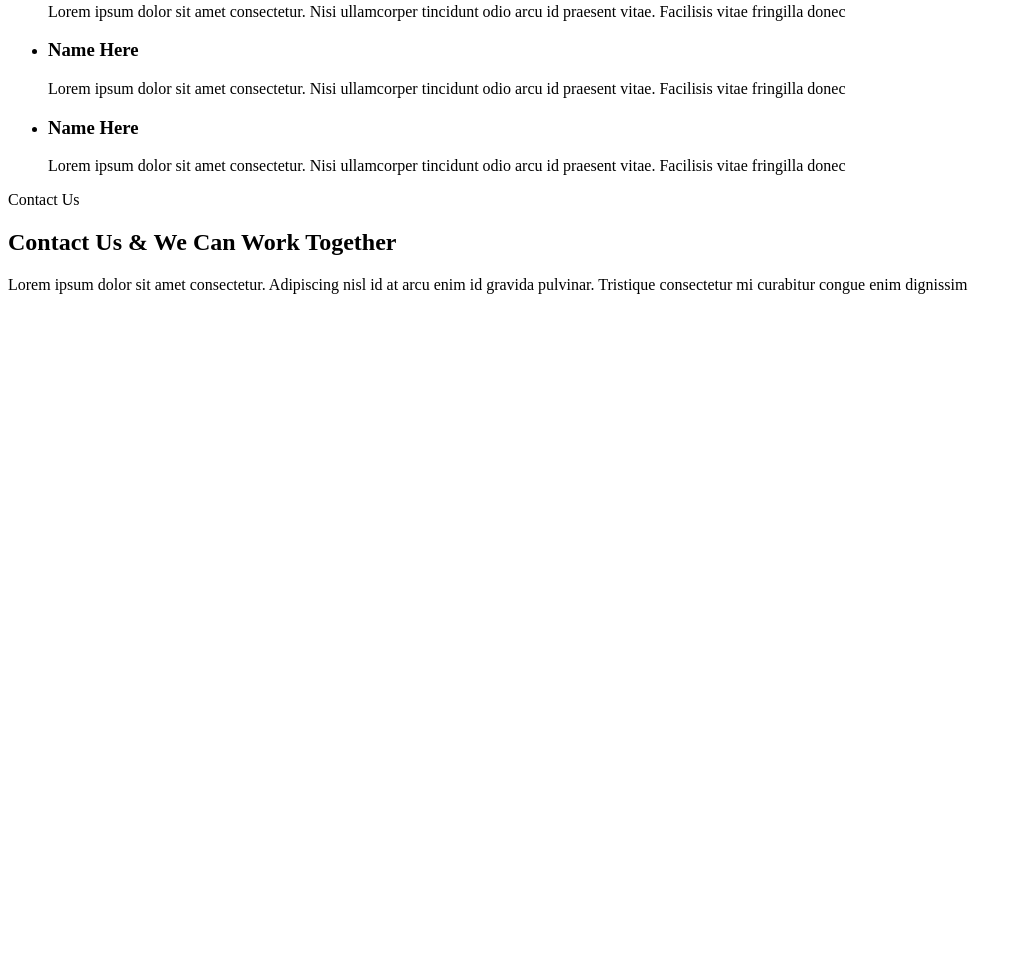
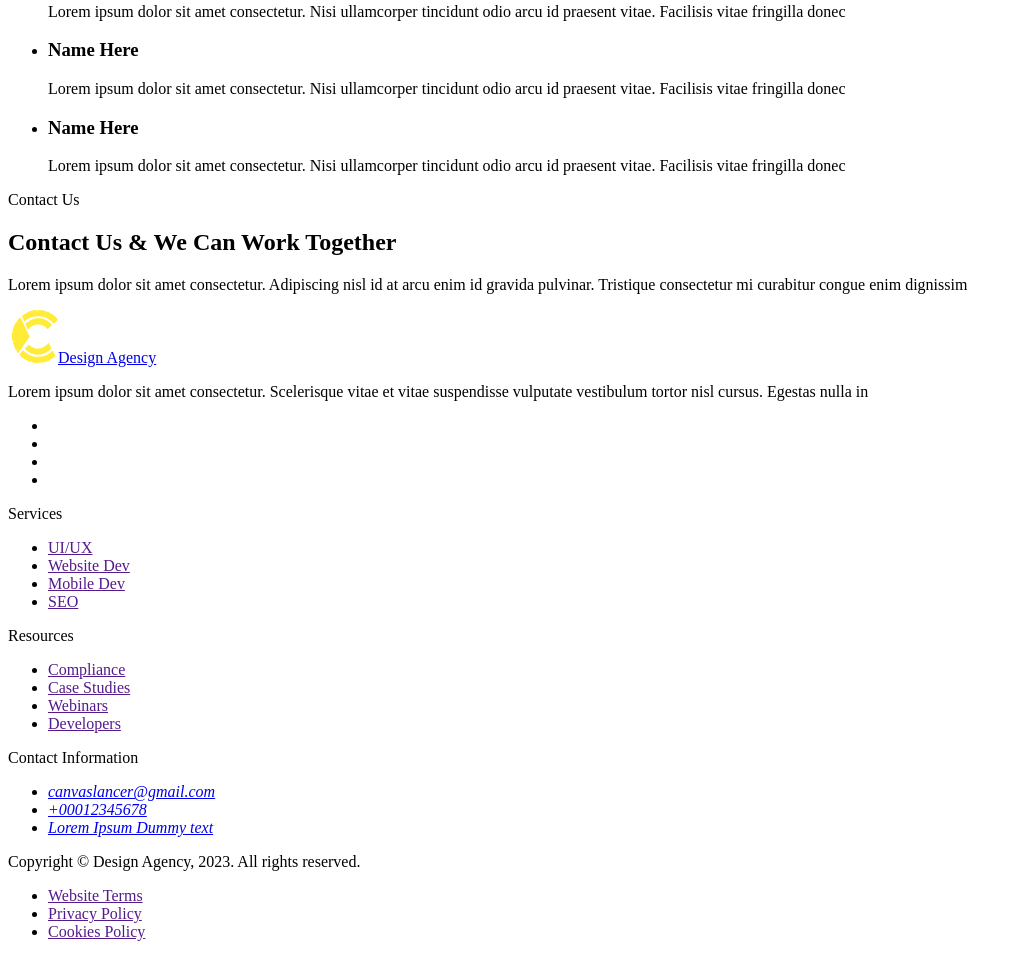
Before and after one commit to NE1LO/blanded-5-6, a plain HTML site: page index.html in a window 1280 px wide. Shown: the part 3570-4527 px from the top of the page, without its empty margins (0-1022 px from the left). Before the commit the page ends 3880 px from the top, so only its background shows below. Drawn offline with Linux system fonts and the light colour scheme.

Commit message:
add footer

```diff
--- a/index.html
+++ b/index.html
@@ -1,5 +1,6 @@
 <!DOCTYPE html>
 <html lang="en">
+
 <head>
   <meta charset="UTF-8" />
   <meta name="viewport" content="width=device-width, initial-scale=1.0" />
@@ -8,9 +9,7 @@
 
 <body>
   <header>
-      <a href="./index.html"
-        ><img src="./img/logo.svg" alt="Logo" />Design Agency</a
-      >
+    <a href="./index.html"><img src="./img/logo.svg" alt="Logo" />Design Agency</a>
     <nav>
       <ul>
         <li><a href="#hero">Home </a></li>
@@ -44,20 +43,10 @@
     <section id="about">
       <ul>
         <li>
-            <img
-              src="./img/about-first-min.jpg"
-              alt="people"
-              width="397"
-              height="402"
-            />
+          <img src="./img/about-first-min.jpg" alt="people" width="397" height="402" />
         </li>
         <li>
-            <img
-              src="./img/about-second-min.jpg"
-              alt="office"
-              width="304"
-              height="314"
-            />
+          <img src="./img/about-second-min.jpg" alt="office" width="304" height="314" />
         </li>
       </ul>
       <p>About CanvasLancer</p>
@@ -124,28 +113,13 @@
       </ul>
       <ul>
         <li>
-            <img
-              src="./img/first-project.jpg"
-              alt="first-project"
-              width="374"
-              height="442"
-            />
+          <img src="./img/first-project.jpg" alt="first-project" width="374" height="442" />
         </li>
         <li>
-            <img
-              src="./img/second-project.jpg"
-              alt="second-project"
-              width="381"
-              height="513"
-            />
+          <img src="./img/second-project.jpg" alt="second-project" width="381" height="513" />
         </li>
         <li>
-            <img
-              src="./img/therd-project.jpg"
-              alt="therd-project"
-              width="374"
-              height="442"
-            />
+          <img src="./img/therd-project.jpg" alt="therd-project" width="374" height="442" />
         </li>
       </ul>
     </section>
@@ -186,5 +160,46 @@
       </p>
     </section>
   </main>
+  <footer>
+    <a href="./index.html"><img src="./img/logo.svg" alt="Logo" />Design Agency</a>
+    <p>Lorem ipsum dolor sit amet consectetur. Scelerisque vitae et vitae suspendisse vulputate vestibulum tortor nisl
+      cursus.
+      Egestas nulla in</p>
+    <ul>
+      <li><a href="https://uk-ua.facebook.com/" target="_blank"></a></li>
+      <li><a href="https://www.instagram.com/" target="_blank"></a></li>
+      <li><a href="https://twitter.com/" target="_blank"></a></li>
+      <li><a href="https://www.linkedin.com/" target="_blank"></a></li>
+    </ul>
+    <p>Services</p>
+    <ul>
+      <li><a href="">UI/UX</a></li>
+      <li><a href="">Website Dev</a></li>
+      <li><a href="">Mobile Dev</a></li>
+      <li><a href="">SEO</a></li>
+    </ul>
+    <p>Resources</p>
+    <ul>
+      <li><a href="">Compliance</a></li>
+      <li><a href="">Case Studies</a></li>
+      <li><a href="">Webinars</a></li>
+      <li><a href="">Developers</a></li>
+    </ul>
+    <p>Contact Information</p>
+    <address>
+      <ul>
+        <li><a href="mailto:canvaslancer@gmail.com">canvaslancer@gmail.com</a></li>
+        <li><a href="tel:+00012345678">+00012345678</a></li>
+        <li><a href="https://www.google.com.ua/maps" target="_blank">Lorem Ipsum Dummy text</a></li>
+      </ul>
+    </address>
+    <p>Copyright &copy; Design Agency, 2023. All rights reserved.</p>
+    <ul>
+      <li><a href="" target="_blank">Website Terms</a></li>
+      <li><a href="" target="_blank">Privacy Policy</a></li>
+      <li><a href="" target="_blank">Cookies Policy</a></li>
+    </ul>
+  </footer>
 </body>
+
 </html>
```
Lines whose indentation alone changed are shown as unchanged.
